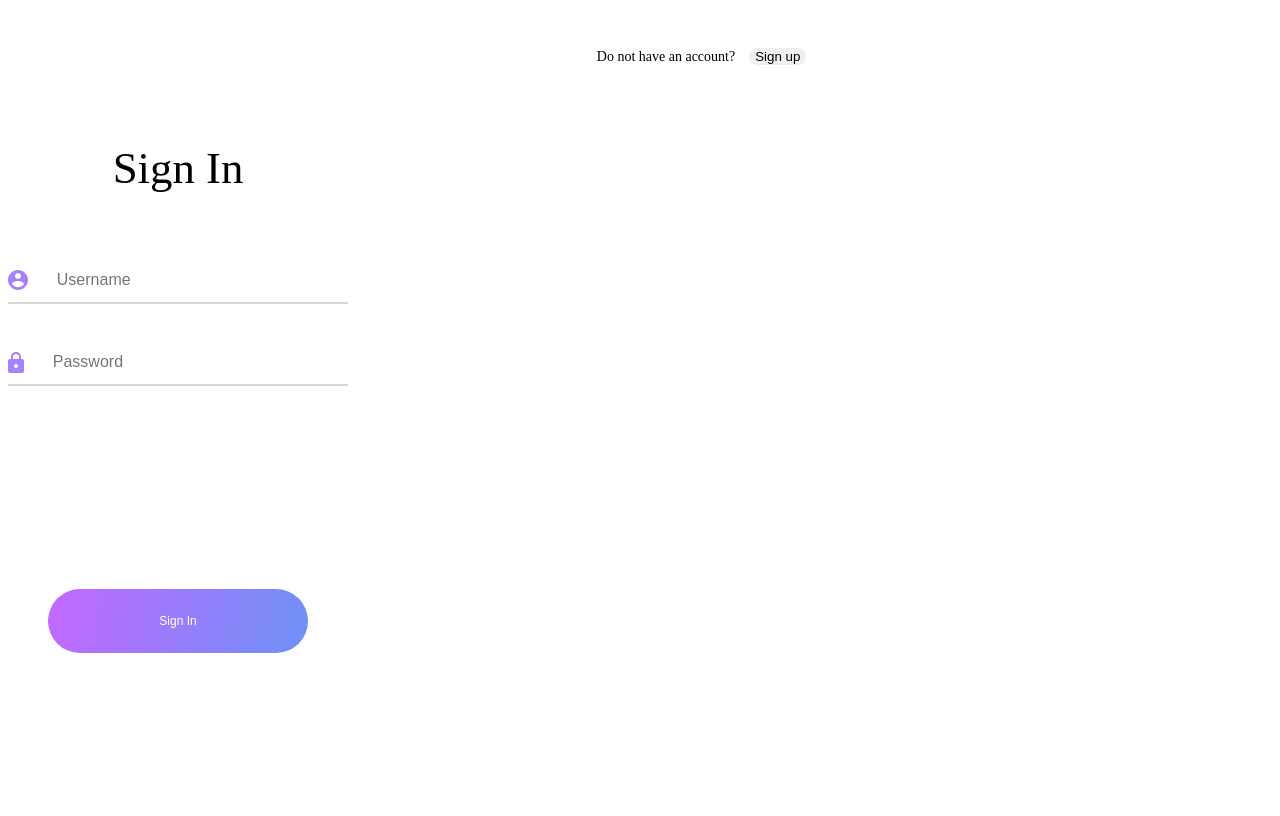
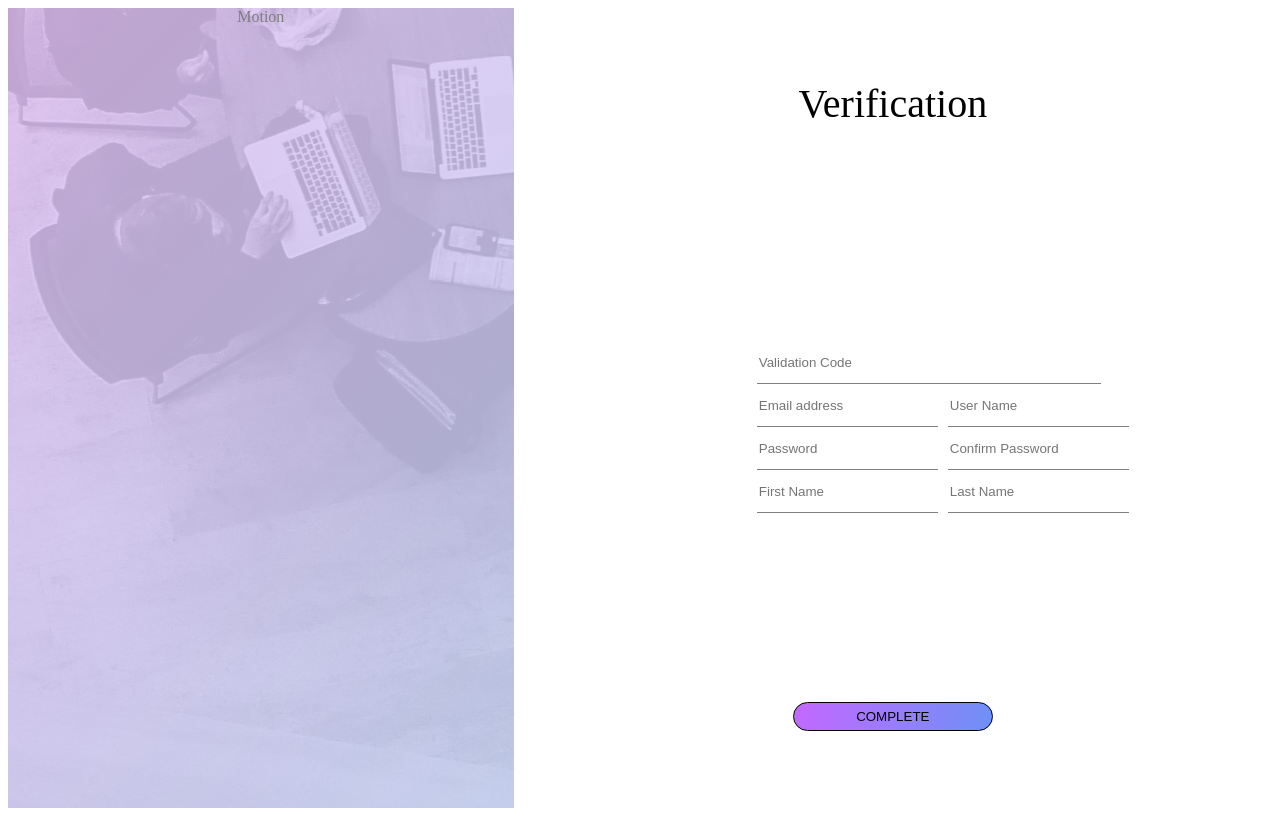
Before and after one commit to erenyuksel/motion-frontend-team4, a React (Vite) app: page / in a window 1280 px wide. Built offline with nearby package versions, Linux system fonts and the light colour scheme.

Commit message:
added verification files

```diff
--- /dev/null
+++ b/src/components/Login/Verification_child/index.jsx
@@ -0,0 +1,149 @@
+import { useState } from "react";
+import { useDispatch } from "react-redux";
+import "./styles.scss";
+import axios from "axios";
+
+const Verification = () => {
+  const [email, setEmail] = useState("");
+  const [username, setUsername] = useState("");
+  const [password, setPassword] = useState("");
+  const [password_repeat, setPasswordrepeat] = useState("");
+  const [fname, setFirstName] = useState("");
+  const [lname, setLastName] = useState("");
+  const [code, setCode] = useState("");
+  const [error, setError] = useState("");
+  //const dispatch = useDispatch();
+  const axiosApi = axios.create({
+    baseURL: "https://motion.propulsion-home.ch/backend/api",
+  });
+  const handleCompleteClick = async () => {
+    event.preventDefault();
+    setError(null);
+    try {
+      const res = await axiosApi.patch("/auth/registration/validation/", {
+        email: email,
+        username: username,
+        code: code,
+        password: password,
+        password_repeat: password_repeat,
+        first_name: fname,
+        last_name: lname,
+      });
+      console.log(res);
+      //   if (res.data.access) {
+      //     localStorage.setItem("token", JSON.stringify(res.data.access));
+      //     dispatch(login_user(res.data.access));
+      //     const from = location.state?.from || "/";
+      //     navigate(from);
+      //   }
+    } catch (error) {
+      console.log("the error is caught:", error);
+      setError(error);
+    }
+  };
+
+  return (
+    <div className="form-container">
+      <div className="left-container">Motion</div>
+      <div className="right-container">
+        <div className="form-header">
+          <label>
+            Verification
+            <br />
+          </label>
+        </div>
+        <div className="register-form">
+          <form>
+            <div className="form-group-code">
+              <input
+                type="code"
+                className="form-control"
+                id="setcode"
+                placeholder="Validation Code"
+                value={code}
+                onChange={(e) => setCode(e.target.value)}
+              />
+            </div>
+            <div className="form-group-one">
+              <div className="form-group-email">
+                <input
+                  type="email"
+                  className="form-control1"
+                  id="email"
+                  placeholder="Email address"
+                  value={email}
+                  onChange={(e) => setEmail(e.target.value)}
+                />
+              </div>
+              <div className="form-group-username">
+                <input
+                  type="text"
+                  className="form-control2"
+                  id="userName"
+                  placeholder="User Name"
+                  value={username}
+                  onChange={(e) => setUsername(e.target.value)}
+                />
+              </div>
+            </div>
+            <div className="form-group-authentication">
+              <div className="form-group-password">
+                <input
+                  type="password"
+                  className="form-control3"
+                  id="password"
+                  placeholder="Password"
+                  value={password}
+                  onChange={(e) => setPassword(e.target.value)}
+                />
+              </div>
+              <div className="form-group-passwordconfirm">
+                <input
+                  type="password"
+                  className="form-control4"
+                  id="confirmPassword"
+                  placeholder="Confirm Password"
+                  value={password_repeat}
+                  onChange={(e) => setPasswordrepeat(e.target.value)}
+                />
+              </div>
+            </div>
+            <div className="form-group-name">
+              <div className="form-group-fname">
+                <input
+                  type="text"
+                  className="form-control5"
+                  id="firstName"
+                  placeholder="First Name"
+                  value={fname}
+                  onChange={(e) => setFirstName(e.target.value)}
+                />
+              </div>
+              <div className="form-group-lname">
+                <input
+                  type="text"
+                  className="form-control6"
+                  id="lastName"
+                  placeholder="Last Name"
+                  value={lname}
+                  onChange={(e) => setLastName(e.target.value)}
+                />
+              </div>
+            </div>
+          </form>
+        </div>
+        <div className="button-class">
+          <button
+            type="submit"
+            className="completeButton"
+            onClick={handleCompleteClick}
+          >
+            COMPLETE
+          </button>
+        </div>
+        <div className="form-footer"></div>
+      </div>
+    </div>
+  );
+};
+export default Verification;
--- /dev/null
+++ b/src/components/Login/Verification_child/styles.scss
@@ -0,0 +1,112 @@
+@use "../../../App.scss";
+
+.form-container {
+  display: flex;
+}
+
+.left-container {
+  display: flex;
+  flex-direction: column;
+  align-items: center;
+  gap: 20px;
+  background-image: url("/src/assets/images/background_image.png"),
+    linear-gradient(132.96deg, #c468ff 3.32%, #6e91f6 100%);
+
+  background-size: cover;
+  flex: 40%;
+  opacity: 0.5;
+}
+
+.right-container {
+  display: flex;
+  width: 60%;
+  height: 100vh;
+  flex-direction: column;
+  justify-content: center;
+  align-items: center;
+}
+
+.register-form {
+  display: flex;
+  width: 60%;
+  height: 500px;
+  flex-direction: column;
+  justify-content: center;
+  align-items: center;
+  padding: 50px 0px 30px 100px;
+  gap: 30px;
+  border: 0px none;
+
+  .form-group-code {
+    input {
+      width: 340px;
+      border: 0;
+      outline: 0;
+      border-bottom: 0.5px solid grey;
+    }
+
+    .form-control {
+      height: 40px;
+      outline: 0;
+    }
+  }
+  .form-group-one {
+    display: flex;
+    gap: 10px;
+    .form-control1,
+    .form-control2 {
+      height: 40px;
+      border: 0;
+      outline: 0;
+      border-bottom: 0.5px solid grey;
+    }
+  }
+  .form-group-authentication {
+    display: flex;
+    gap: 10px;
+    .form-control3,
+    .form-control4 {
+      height: 40px;
+      border: 0;
+      outline: 0;
+      border-bottom: 0.5px solid grey;
+    }
+  }
+  .form-group-name {
+    display: flex;
+    gap: 10px;
+    .form-control5,
+    .form-control6 {
+      height: 40px;
+      border: 0;
+      outline: 0;
+      border-bottom: 0.5px solid grey;
+    }
+  }
+}
+
+.form-header {
+  padding-top: 40px;
+  label {
+    font-size: 40px;
+  }
+}
+
+.button-class {
+  display: flex;
+  justify-content: center;
+  align-items: center;
+  padding-bottom: 50px;
+
+  .completeButton {
+    height: 150%;
+    width: 200px;
+    border: 1px solid;
+    border-radius: 50px;
+    background-image: linear-gradient(
+      102deg,
+      rgb(196, 104, 255),
+      rgb(110, 145, 246)
+    );
+  }
+}
--- a/src/routes/Login/index.jsx
+++ b/src/routes/Login/index.jsx
@@ -1,10 +1,11 @@
-import LoginChild from "../../components/Login/Login_child";
+//import LoginChild from "../../components/Login/Login_child";
+import Verification from "../../components/Login/Verification_child";
 // import ConfirmationChild from "../../components/Login/Confirmation_child"
 
 const Login = () => {
   return (
     <>
-      <LoginChild />
+      <Verification />
       {/* <ConfirmationChild/> */}
     </>
   );
```
